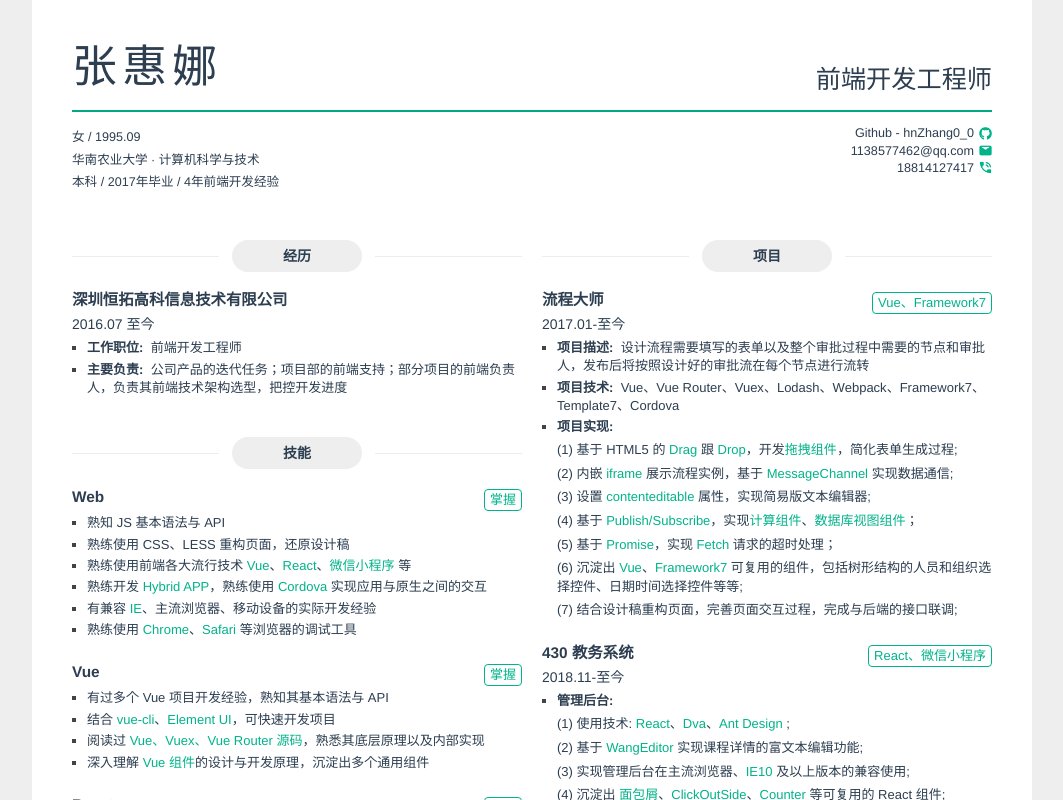
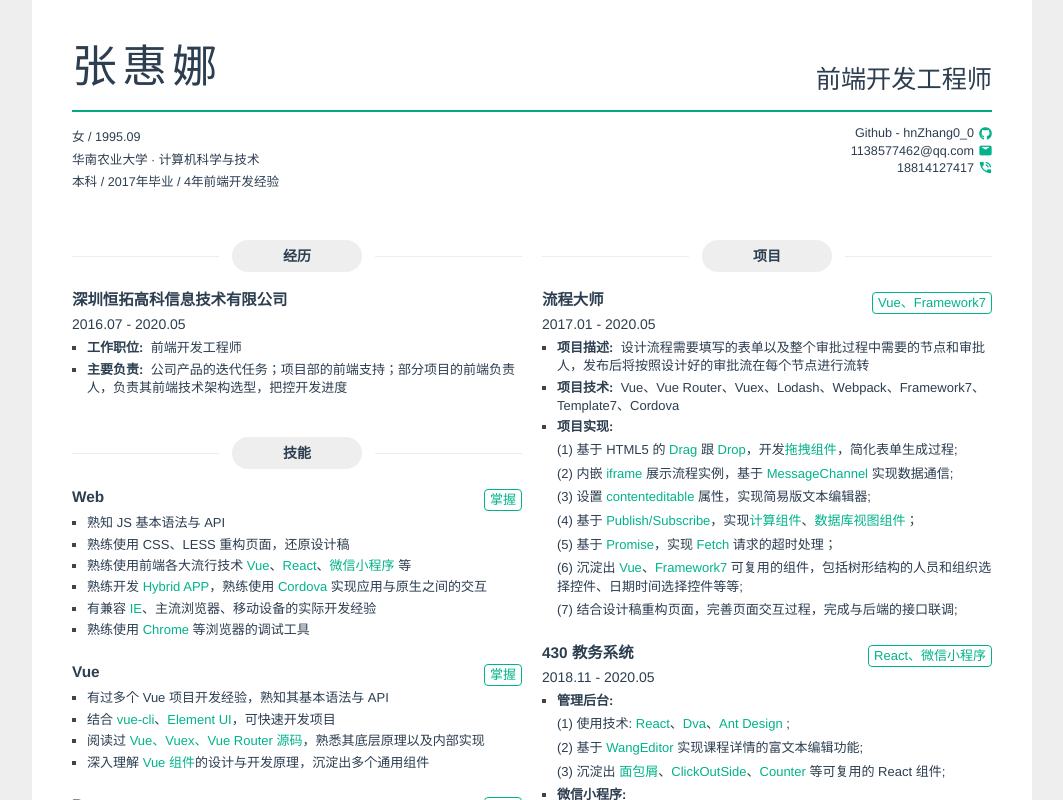
Before and after one commit to hnZhang00/hn-cv, a Vue app: page / in a window 1280 px wide. Shown: the whole page, without its empty margins (108-1171 px from the left). Built offline with nearby package versions, Linux system fonts and the light colour scheme.

Commit message:
update cv

```diff
--- a/src/views/CV/section-experiences.vue
+++ b/src/views/CV/section-experiences.vue
@@ -33,7 +33,7 @@ export default {
       list: [
         {
           title: '深圳恒拓高科信息技术有限公司',
-          time: '2016.07 至今',
+          time: '2016.07 - 2020.05',
           job: '前端开发工程师',
           responsibilities: '公司产品的迭代任务；项目部的前端支持；部分项目的前端负责人，负责其前端技术架构选型，把控开发进度',
         }
--- a/src/views/CV/section-projects.vue
+++ b/src/views/CV/section-projects.vue
@@ -41,7 +41,7 @@ export default {
       list: [
         {
           title: '流程大师',
-          time: '2017.01-至今',
+          time: '2017.01 - 2020.05',
           type: 'Vue、Framework7',
           descriptions: '设计流程需要填写的表单以及整个审批过程中需要的节点和审批人，发布后将按照设计好的审批流在每个节点进行流转',
           technologies: 'Vue、Vue Router、Vuex、Lodash、Webpack、Framework7、Template7、Cordova',
@@ -58,7 +58,7 @@ export default {
         },
         {
           title: '430 教务系统',
-          time: '2018.11-至今',
+          time: '2018.11 - 2020.05',
           type: 'React、微信小程序',
           descriptions: '',
           technologies: '',
@@ -68,16 +68,16 @@ export default {
               achievements: `
                 <p class="item-content">(1) 使用技术: <span class="highlight">React</span>、<span class="highlight">Dva</span>、<span class="highlight">Ant Design</span> ;</p>
                 <p class="item-content">(2) 基于 <span class="highlight">WangEditor</span> 实现课程详情的富文本编辑功能;</p>
-                <p class="item-content">(3) 实现管理后台在主流浏览器、<span class="highlight">IE10</span> 及以上版本的兼容使用;</p>
-                <p class="item-content">(4) 沉淀出 <span class="highlight">面包屑</span>、<span class="highlight">ClickOutSide</span>、<span class="highlight">Counter</span> 等可复用的 React 组件;</p>
+                <p class="item-content">(3) 沉淀出 <span class="highlight">面包屑</span>、<span class="highlight">ClickOutSide</span>、<span class="highlight">Counter</span> 等可复用的 React 组件;</p>
               `
+                // <p class="item-content">(3) 实现管理后台在主流浏览器、<span class="highlight">IE10</span> 及以上版本的兼容使用;</p>
             },
             {
               title: '微信小程序',
               achievements: `
                 <p class="item-content">(1) 基于 <span class="highlight">qqmap-wx-jssdk</span> 实现定位地址的省市区展示功能;</p>
-                <p class="item-content">(1) 基于 <span class="highlight">wxParse</span> 实现解析 HTML 以展示富文本详情的功能;</p>
-                <p class="item-content">(2) 实现带农历信息的日历控件;</p>
+                <p class="item-content">(2) 基于 <span class="highlight">wxParse</span> 实现解析 HTML 以展示富文本详情的功能;</p>
+                <p class="item-content">(3) 实现带农历信息的日历控件;</p>
               `
                 // <p class="item-content">(6) 完成移动端 APP 的 <span class="highlight">H5</span> 页面，实现日程查看、点名等功能;</p>
             },
@@ -85,20 +85,20 @@ export default {
         },
         {
           title: 'WorkPlus H5 应用',
-          time: '2018.03-至今',
+          time: '2018.03 - 2020.05',
           type: 'Zepto、Underscore',
           descriptions: '移动端 H5 混合应用开发，包括组织管理、应用市场等页面',
           // technologies: 'Zepto、Underscore',
           achievements: `
             <p class="item-content">(1) 基于 <span class="highlight">Underscore</span> 的模板引擎重构页面；</p>
             <p class="item-content">(2) 使用 <span class="highlight">Zepto</span> 进行 DOM 的相关操作；</p>
-            <p class="item-content">(2) 通过 <span class="highlight">Cordova</span> 实现混合应用与原生应用之间的交互；</p>
-            <p class="item-content">(3) 基于 <span class="highlight">hashchange</span> 事件，实现 <span class="highlight">Hash Router</span>；</p>
+            <p class="item-content">(3) 通过 <span class="highlight">Cordova</span> 实现混合应用与原生应用之间的交互；</p>
+            <p class="item-content">(4) 基于 <span class="highlight">hashchange</span> 事件，实现 <span class="highlight">Hash Router</span>；</p>
           `
         },
         {
           title: 'Workplus 管理后台服务号模块',
-          time: '2017.08-至今',
+          time: '2017.08 - 2020.05',
           type: 'Angular',
           descriptions: '',
           technologies: 'Angular、Gulp、Webpack',
--- a/src/views/CV/section-technologies.vue
+++ b/src/views/CV/section-technologies.vue
@@ -32,7 +32,8 @@ export default {
             '熟练使用前端各大流行技术 <span class="highlight">Vue</span>、<span class="highlight">React</span>、<span class="highlight">微信小程序</span> 等',
             '熟练开发 <span class="highlight">Hybrid APP</span>，熟练使用 <span class="highlight">Cordova</span> 实现应用与原生之间的交互',
             '有兼容 <span class="highlight">IE</span>、主流浏览器、移动设备的实际开发经验',
-            '熟练使用 <span class="highlight">Chrome</span>、<span class="highlight">Safari</span> 等浏览器的调试工具',
+            '熟练使用 <span class="highlight">Chrome</span> 等浏览器的调试工具',
+            // '熟练使用 <span class="highlight">Chrome</span>、<span class="highlight">Safari</span> 等浏览器的调试工具',
           ],
         },
         {
```
